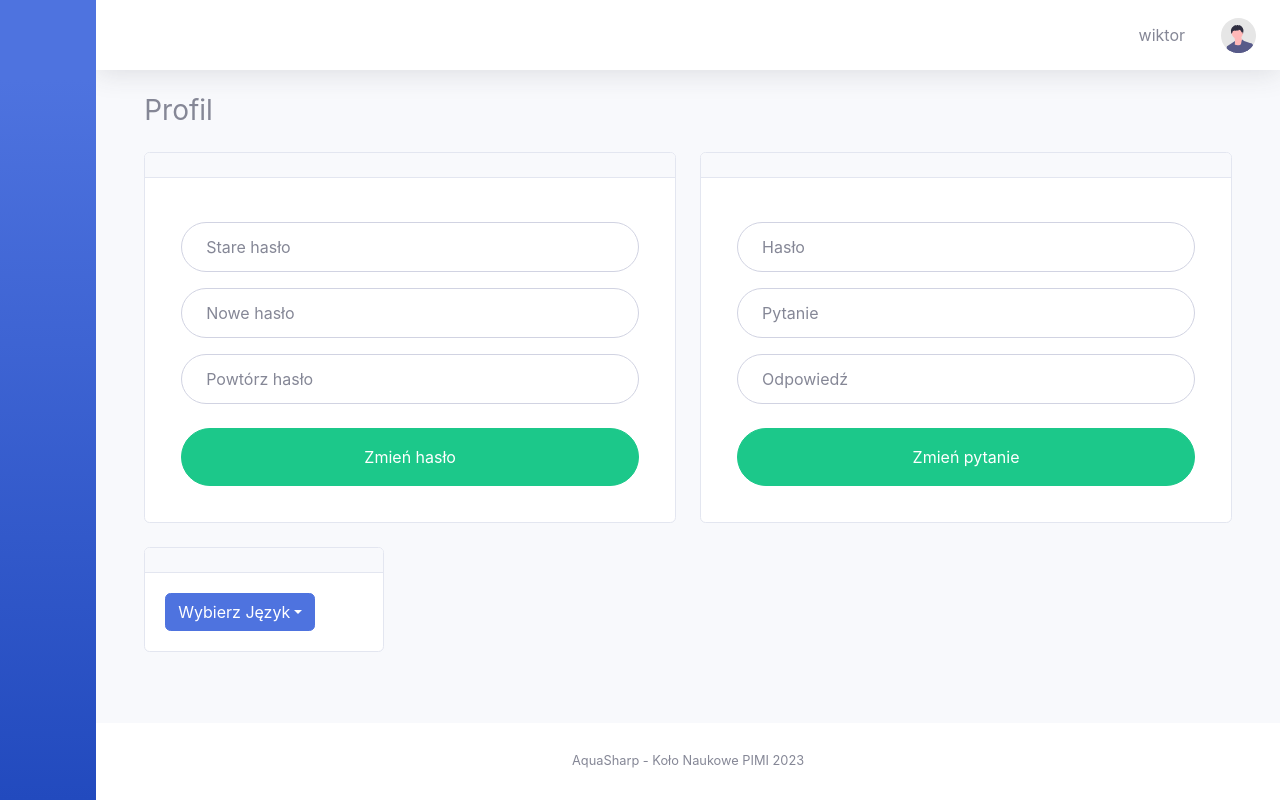
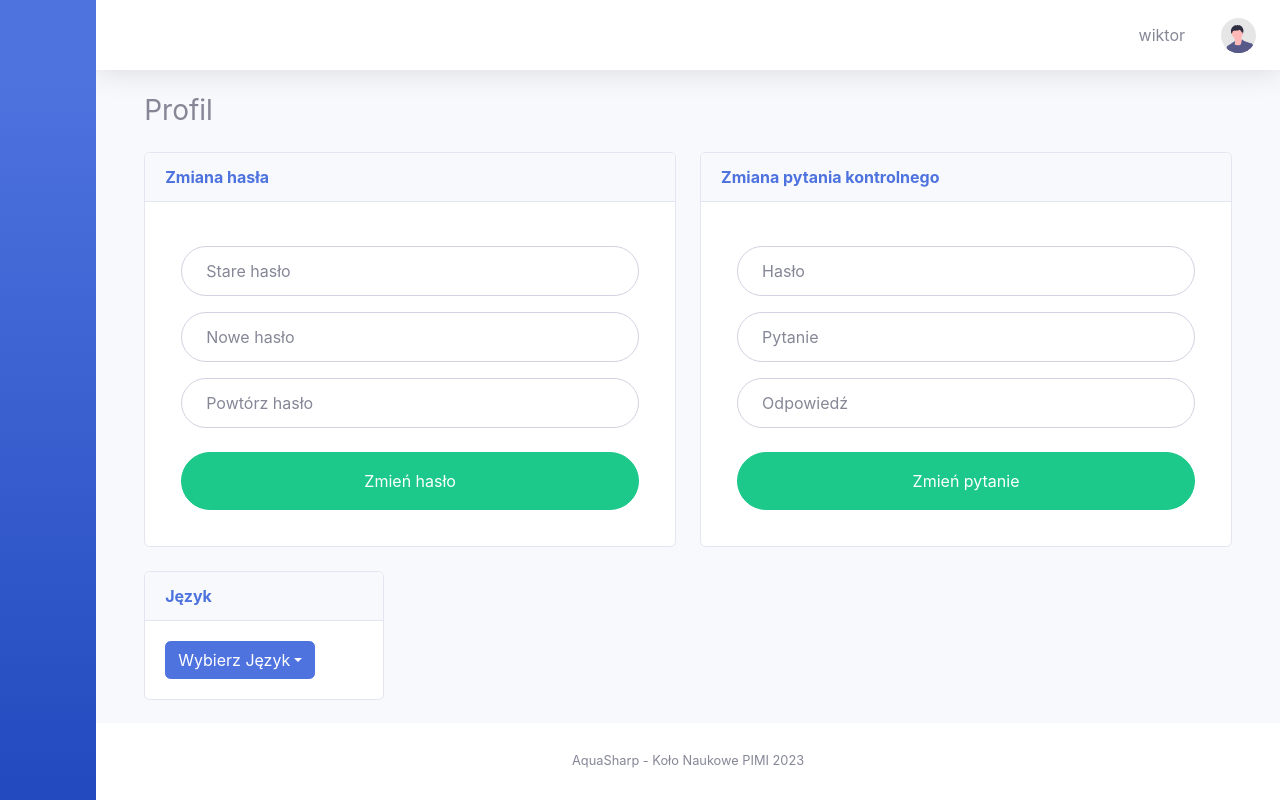
Before and after one commit to grupadotnet/Aqua-Sharp-Frontend, a React (Vite) app: page /settings in a window 1280 px wide. Built offline with nearby package versions, Linux system fonts and the light colour scheme.

Commit message:
'title' prop changed to 'header' prop

```diff
--- a/src/pages/settings/Settings.tsx
+++ b/src/pages/settings/Settings.tsx
@@ -18,7 +18,7 @@ const Settings = () => {
       <Title title={t('profile')} />
       <Row>
         <Col md>
-          <Tile title={t('password change')}>
+          <Tile header={t('password change')}>
             <Form className="px-3">
               <div className="d-flex flex-column my-3 px-auto">
                 <Form.Group controlId="oldPassword" className="my-2">
@@ -39,7 +39,7 @@ const Settings = () => {
           </Tile>
         </Col>
         <Col md className="mb-4">
-          <Tile title={t('control question change')}>
+          <Tile header={t('control question change')}>
             <Form className="px-3">
               <div className="d-flex flex-column my-3 px-auto">
                 <Form.Group controlId="password" className="my-2">
@@ -62,7 +62,7 @@ const Settings = () => {
       </Row>
       <Row>
         <Col xs="auto">
-          <Tile title={t('language')}>
+          <Tile header={t('language')}>
             <div className="mr-5">
               <LanguageDropdown />
             </div>
```
